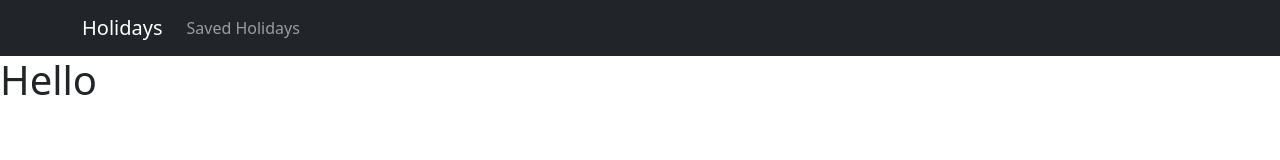
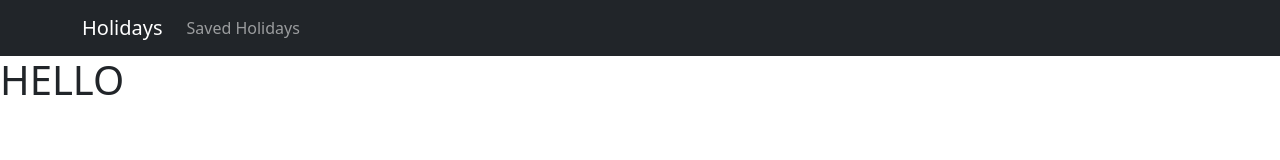
Before and after one commit to MiuMiuMiuMiuMiu/holiday, a React (Create React App) app in the folder my-app/: page / in a window 1280 px wide. Both pictures are taken after a click on the button "Show". Shown: the top 160 px of the page. Built offline with nearby package versions, Linux system fonts and the light colour scheme; no server answers.

Commit message:
Pass country code from SearchBar to Holidays.js component

```diff
--- a/my-app/src/components/Holidays.js
+++ b/my-app/src/components/Holidays.js
@@ -1,31 +1,12 @@
-import React, { useState , useEffect } from 'react';
-import axios from 'axios';
+import React from 'react';
 
-function Holidays() {
+function Holidays(countryCode) {
 
-    const [data, setData] = useState([]);
-
-    useEffect(() => {
-        axios.get('https://date.nager.at/api/v3/NextPublicHolidays/SE')
-          .then(function (response) {
-            setData(response.data);
-          })
-    }, []);
-
-    console.log(data)
-
-    const listItems = data.map((holiday) =>
-        <p key={holiday.localName.toString()}> {/*Holiday name as id*/}
-            {holiday.date} {holiday.localName}
-        </p>
-    );
+    console.log(countryCode.countryCode)
 
     return (
        <div>
-        {data.length > 0 &&
-            listItems
-        }
-
+        <h1>HELLO</h1>
        </div>
     )
 }
--- a/my-app/src/components/SearchBar.js
+++ b/my-app/src/components/SearchBar.js
@@ -22,13 +22,16 @@ function SearchBar() {
 
     function handleSubmit(e) {
         e.preventDefault();
-        navigate("/country");
-        //console.log("Go to country page")
+        navigate("/country", {
+            state: {
+                countryCode: country
+            }
+        });
     }
 
     const listItems = data.map((country) =>
-        <option type="button" value={country.countryCode} key={country.name.toString()}>  {/*Country name as id*/}
-            {/*country.countryCode*/} {country.name}
+        <option type="button" value={country.countryCode} key={country.name.toString()}>
+            {country.name}
         </option>
     );
 
@@ -36,9 +39,10 @@ function SearchBar() {
         <Container>
             <h1 className="mt-5 mb-5 text-center">Next holiday</h1>
             <Form onSubmit={handleSubmit}>
-                <Row className="justify-content-center" onChange={(e) => setCountry(e.target.value)}>
+                <Row className="justify-content-center" >
                     <Col xs={8} md={6} lg={5}>
-                        <Form.Select size="lg">
+                        <Form.Select size="lg" onChange={(e) => setCountry(e.target.value)}>
+                            <option>Select country</option>
                             {listItems}
                         </Form.Select>
                     </Col>
--- a/my-app/src/pages/country.js
+++ b/my-app/src/pages/country.js
@@ -1,11 +1,18 @@
 import React from 'react';
+import Holidays from '../components/Holidays.js';
+import {useLocation} from 'react-router-dom';
 
-function Home() {
+function Country() {
+
+    const location = useLocation();
+    let code = location.state.countryCode;
     return (
         <div>
-            <h1>Hello</h1>
+            {<Holidays
+            countryCode={code}
+            />}
         </div>
     )
 }
 
-export default Home;
+export default Country;
--- a/my-app/src/pages/home.js
+++ b/my-app/src/pages/home.js
@@ -1,6 +1,4 @@
 import React from 'react';
-//import Holidays from '../components/Holidays.js';
-//import Countries from '../components/Countries.js';
 import SearchBar from '../components/SearchBar.js';
 
 function Home() {
```
